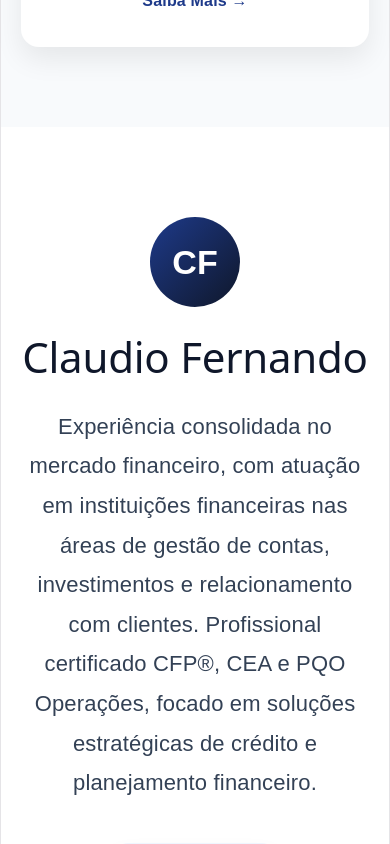
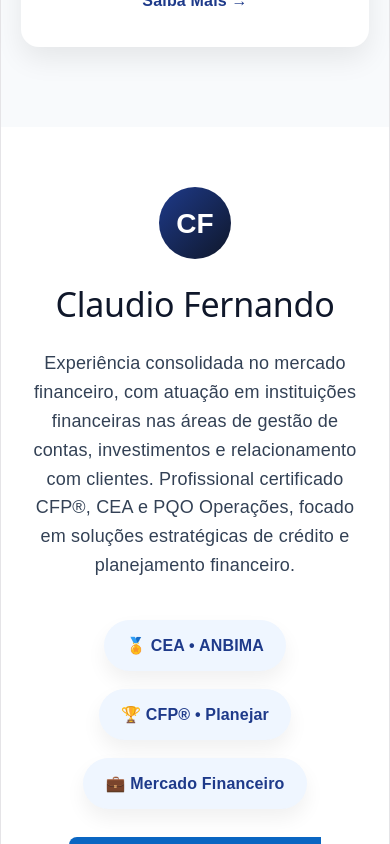
Before and after one commit to claudiofernand8647/meu-site, a React (Vite) app: page / in a window 390 px wide. Shown: the part 2920-3764 px from the top of the page. Built offline with nearby package versions, Linux system fonts and the light colour scheme.

Commit message:
Melhoria navbar mobile

```diff
--- a/src/App.jsx
+++ b/src/App.jsx
@@ -280,7 +280,7 @@ function Home() {
 
 {/* PROFISSIONAL */}
 <section style={{
-  padding: "90px 20px",
+  padding: window.innerWidth < 768 ? "60px 20px" : "90px 20px",
   background: "white"
 }}>
   <div style={{
@@ -290,8 +290,8 @@ function Home() {
   }}>
 
     <div style={{
-      width: "90px",
-      height: "90px",
+      width: window.innerWidth < 768 ? "72px" : "90px",
+height: window.innerWidth < 768 ? "72px" : "90px",
       borderRadius: "50%",
       background: "linear-gradient(135deg,#1e3a8a,#0f172a)",
       margin: "0 auto 25px",
@@ -299,14 +299,14 @@ function Home() {
       alignItems: "center",
       justifyContent: "center",
       color: "white",
-      fontSize: "34px",
+      fontSize: window.innerWidth < 768 ? "28px" : "34px",
       fontWeight: "bold"
     }}>
       CF
     </div>
 
     <h2 style={{
-      fontSize: "42px",
+      fontSize: window.innerWidth < 768 ? "34px" : "42px",
       marginBottom: "25px",
       color: "#0f172a"
     }}>
@@ -314,8 +314,8 @@ function Home() {
     </h2>
 
     <p style={{
-      fontSize: "22px",
-      lineHeight: "1.8",
+      fontSize: window.innerWidth < 768 ? "18px" : "22px",
+lineHeight: window.innerWidth < 768 ? "1.6" : "1.8",
       color: "#334155",
       maxWidth: "900px",
       margin: "0 auto 40px"
```
